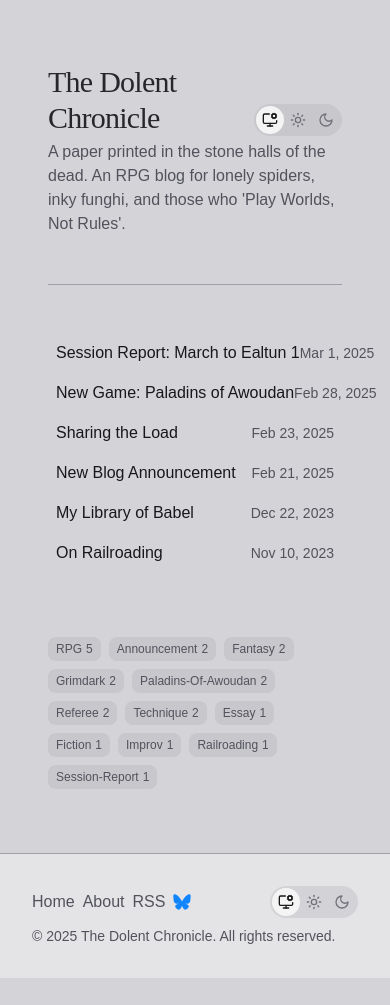
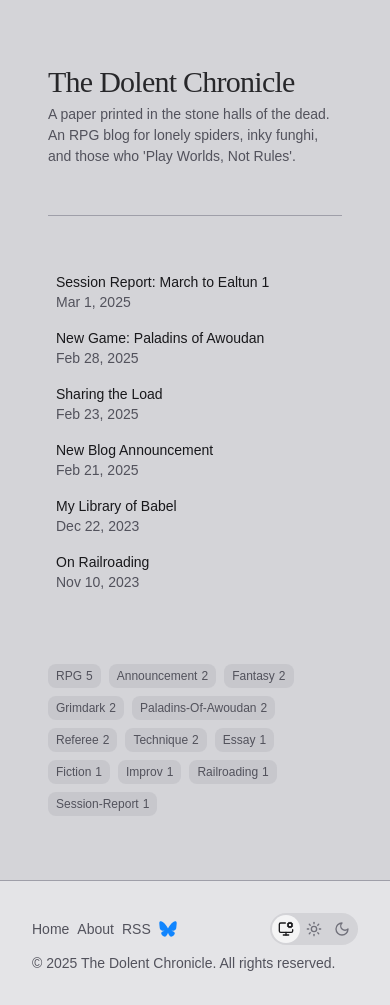
Before and after one commit to TheDolentCity/the-dolent-chronicle, an Astro site: page / in a window 390 px wide. Before the commit the page ends 978 px from the top, so only its background shows below. Built offline with nearby package versions, Linux system fonts and the light colour scheme; Astro itself is replaced by a stand-in of ours; some packages are replaced by stand-ins of ours.

Commit message:
feat: Mobile Improvements (#11)

```diff
--- a/src/components/app/Footer.astro
+++ b/src/components/app/Footer.astro
@@ -9,13 +9,17 @@ const today = new Date();
 	<div class="max-w-[70rem] mx-auto py-8 px-8">
 		<div class="flex gap-2 lg:gap-4 items-center justify-between">
 			<nav class="flex gap-2 lg:gap-4 items-center">
-				<a data-astro-prefetch href="/" title="Go home" class="text-base leading-none hover:text-zinc-900 dark:hover:text-zinc-100 mst">Home</a>
-				<a data-astro-prefetch href="/about" title="About this site" class="text-base leading-none hover:text-zinc-900 dark:hover:text-zinc-100 mst">About</a>
-				<a data-astro-prefetch href="/rss.xml" title="RSS file" class="text-base leading-none hover:text-zinc-900 dark:hover:text-zinc-100 mst">RSS</a>
+				<a data-astro-prefetch href="/" title="Go home" class="text-sm md:text-base leading-none hover:text-zinc-900 dark:hover:text-zinc-100 mst">Home</a>
+				<a data-astro-prefetch href="/about" title="About this site" class="text-sm md:text-base leading-none hover:text-zinc-900 dark:hover:text-zinc-100 mst"
+					>About</a
+				>
+				<a data-astro-prefetch href="/rss.xml" title="RSS file" class="text-sm md:text-base leading-none hover:text-zinc-900 dark:hover:text-zinc-100 mst"
+					>RSS</a
+				>
 				<a
 					href="https://bsky.app/profile/thedolentcity.bsky.social"
 					title="Go to my Bluesky account"
-					class="text-base leading-none hover:text-zinc-900 dark:hover:text-zinc-100 mst"
+					class="text-sm md:text-base leading-none hover:text-zinc-900 dark:hover:text-zinc-100 mst"
 				>
 					<BlueskyLogo width="18" height="18" />
 				</a>
--- a/src/components/app/PageDescription.tsx
+++ b/src/components/app/PageDescription.tsx
@@ -1,6 +1,6 @@
 export function PageDescription({ children } : { children: React.ReactNode }) {
   return (
-    <p className="!mt-1 lg:!mt-4 text-base lg:text-xl leading-normal">
+    <p className="!mt-1 lg:!mt-4 text-sm md:text-base lg:text-xl leading-normal">
       {children}
     </p>
   );
--- a/src/components/themes/ThemeSelect.tsx
+++ b/src/components/themes/ThemeSelect.tsx
@@ -26,7 +26,7 @@ const THEME_LIST: Array<{ icon: ReactNode; value: Themes }> = [
 	},
 ];
 
-export function ThemeSelect() {
+export function ThemeSelect({ className }: { className?: string | undefined }) {
 	const currentTheme = useStore(themeStore);
 
 	useEffect(() => {
@@ -49,20 +49,20 @@ export function ThemeSelect() {
 
 		let theme = value;
 
-    // If auto, get the preferred theme from the bowser
+		// If auto, get the preferred theme from the bowser
 		if (value === Themes.Auto) {
 			theme = window.matchMedia("(prefers-color-scheme: dark)").matches
 				? Themes.Dark
 				: Themes.Light;
 		}
 
-    // Update theme in local storage and document element
+		// Update theme in local storage and document element
 		localStorage.setItem(LocalStorageKeys.Theme, value);
 		setDocumentTheme(theme);
 	}
 
 	return (
-		<ThemeSelectRadioGroup>
+		<ThemeSelectRadioGroup className={className}>
 			<ThemeSelectRadioIndicator theme={currentTheme} />
 			{THEME_LIST.map((item) => (
 				<ThemeSelectRadioOption
@@ -77,10 +77,10 @@ export function ThemeSelect() {
 	);
 }
 
-function ThemeSelectRadioGroup({ children }: { children: React.ReactNode }) {
+function ThemeSelectRadioGroup({ className, children }: { className?: string | undefined, children: React.ReactNode }) {
 	return (
 		<div
-			className="relative flex p-0.5 items-center rounded-full bg-zinc-400/25 dark:bg-zinc-900 mst"
+			className={clsx("relative inline-flex p-0.5 items-center rounded-full bg-zinc-400/25 dark:bg-zinc-900 mst", className)}
 			role="radiogroup"
 		>
 			{children}
@@ -116,7 +116,9 @@ function ThemeSelectRadioOption({
 		<div
 			className={clsx(
 				"relative inline-flex h-7 w-7 items-center justify-center cursor-pointer",
-				theme === currentTheme ? "text-zinc-900 dark:text-zinc-300" : "text-zinc-500 dark:text-zinc-500"
+				theme === currentTheme
+					? "text-zinc-900 dark:text-zinc-300"
+					: "text-zinc-500 dark:text-zinc-500"
 			)}
 			onClick={() => changeTheme(theme)}
 			onKeyDown={(e) => {
--- a/src/layouts/BaseLayout.astro
+++ b/src/layouts/BaseLayout.astro
@@ -47,7 +47,7 @@ const themeScript = `
 			}
 		</style>
 	</head>
-	<body class="overflow-y-scroll font-inter bg-zinc-300 dark:bg-zinc-950 text-zinc-600 dark:text-zinc-400">
+	<body class="overflow-y-scroll font-inter text-sm md:text-base bg-zinc-300 dark:bg-zinc-950 text-zinc-600 dark:text-zinc-400">
 		<main class="w-full min-h-[100svh] px-12">
 			<slot />
 		</main>
--- a/src/pages/index.astro
+++ b/src/pages/index.astro
@@ -48,11 +48,11 @@ const tags = map
 <BaseLayout title={SITE_TITLE} description={SITE_DESCRIPTION}>
 	<section class="max-w-[64rem] mx-auto pt-16 md:pt-32 pb-16">
 		<Prose>
-			<div class="flex gap-4 items-end justify-between">
+			<div class="space-y-2 sm:space-y-0 sm:flex sm:gap-4 sm:items-end sm:justify-between">
 				<PageHeader>
 					{SITE_TITLE}
 				</PageHeader>
-				<ThemeSelect client:load />
+				<ThemeSelect client:load className="not-md:hidden" />
 			</div>
 			<PageDescription>
 				{SITE_DESCRIPTION}
@@ -65,7 +65,7 @@ const tags = map
 							<a
 								data-astro-prefetch
 								href={`/posts/${post.id}/`}
-								class="group flex px-2 py-2 items-center justify-between text-base rounded hover:bg-zinc-400/25 dark:hover:bg-zinc-900 mst"
+								class="group flex flex-col sm:flex-row max-w-full px-2 py-2 sm:items-center justify-between text-sm md:text-base overflow-hidden rounded hover:bg-zinc-400/25 dark:hover:bg-zinc-900 mst"
 							>
 								<h4 class="flex-none truncate text-zinc-900 dark:text-zinc-100">{post.data.title}</h4>
 								<span class="hidden sm:flex grow w-full h-px mx-4 border-t border-dashed border-zinc-500 dark:border-zinc-700" />
```
